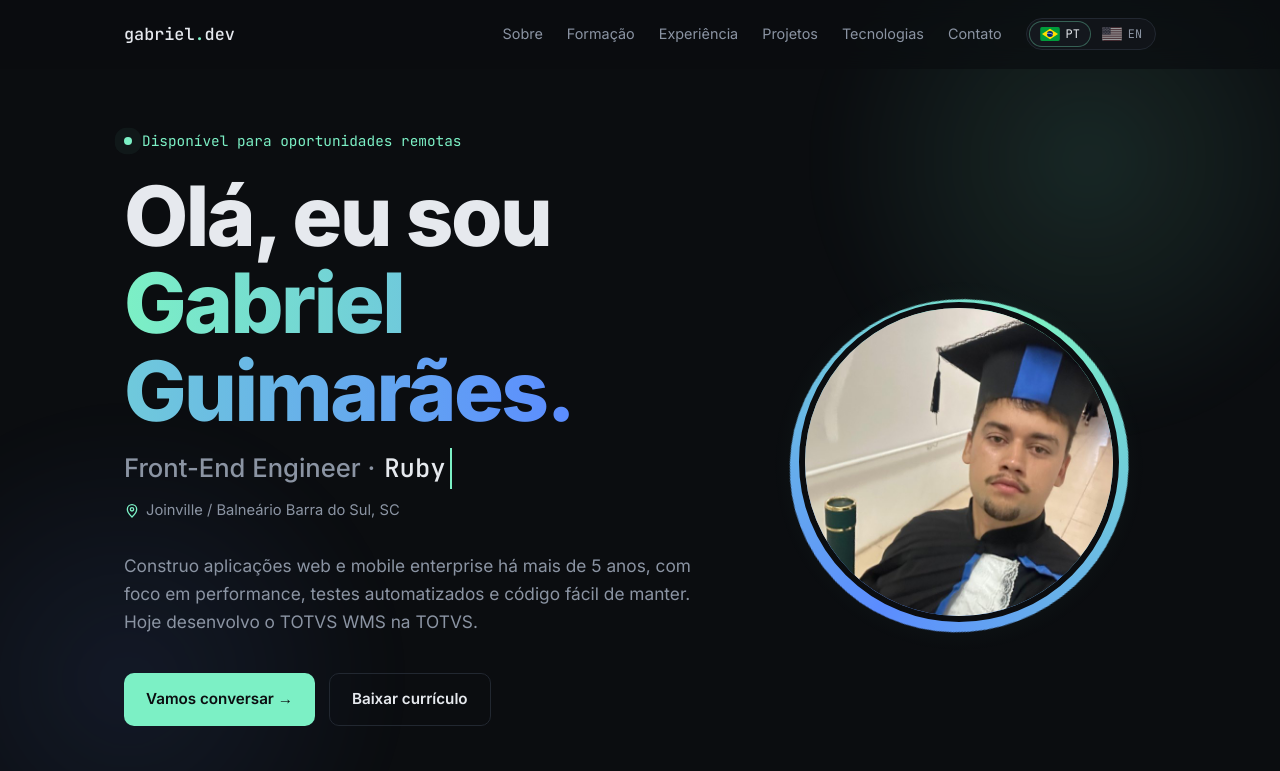
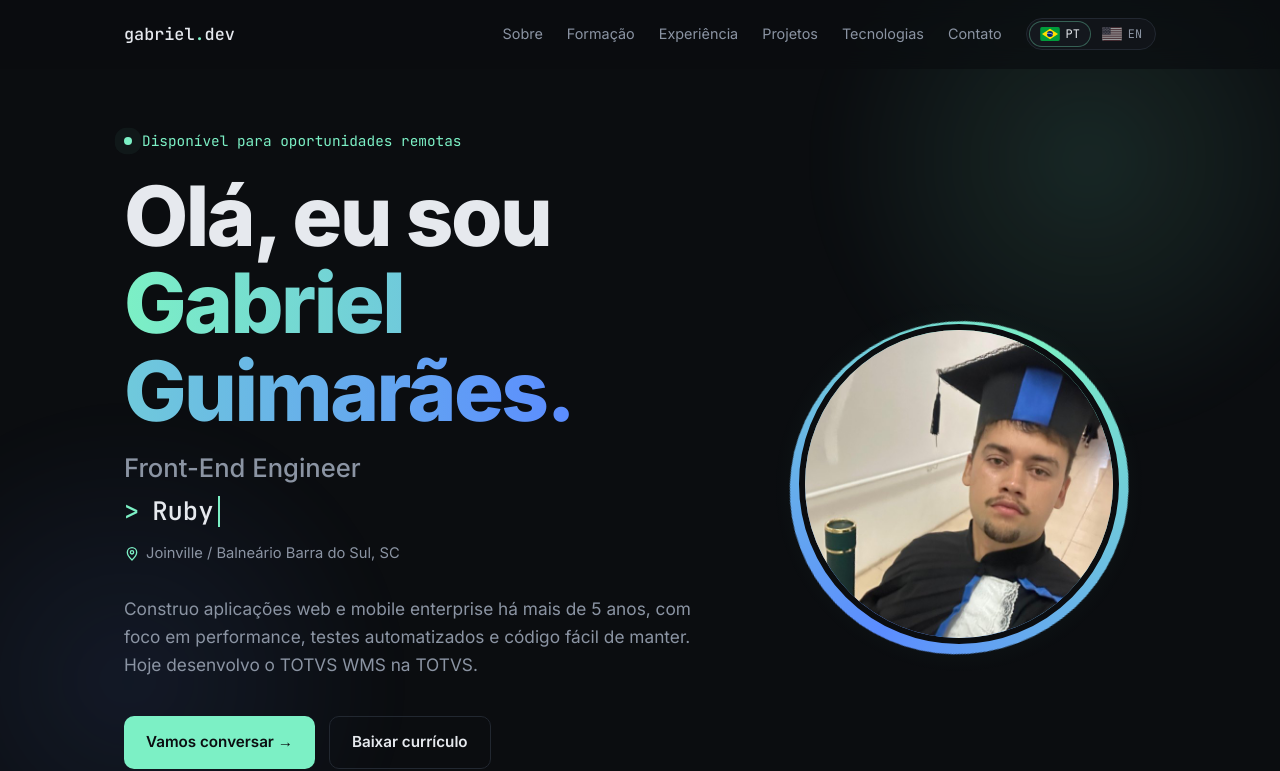
Before and after one commit to gabrielguimah/gabrielguimah.github.io, a plain HTML site: page index.html in a window 1280 px wide. Shown: the top 771 px of the page. Drawn offline with Linux system fonts and the light colour scheme.

Commit message:
Add files via upload

```diff
--- a/index.html
+++ b/index.html
@@ -63,7 +63,10 @@
   h1{font-size:clamp(2.6rem,7vw,5.2rem);line-height:1.05;font-weight:800;letter-spacing:-.03em}
   h1 .grad{background:linear-gradient(90deg,var(--accent),var(--accent2));-webkit-background-clip:text;background-clip:text;color:transparent}
   .role{font-size:clamp(1.2rem,2.6vw,1.6rem);color:var(--muted);margin-top:14px;font-weight:500}
-  .role .typed{color:var(--text);font-family:var(--mono);border-right:2px solid var(--accent);padding-right:4px}
+  .role > span:first-child{display:block}
+  .typed-line{display:flex;align-items:center;gap:.5em;white-space:nowrap;height:1.6em;margin-top:2px;font-family:var(--mono);overflow:hidden}
+  .typed-line .prompt{color:var(--accent);flex:none}
+  .role .typed{color:var(--text);font-family:var(--mono);border-right:2px solid var(--accent);padding-right:4px;line-height:1.2}
   .lead{max-width:600px;color:var(--muted);margin-top:26px;font-size:1.08rem}
   .cta{display:flex;gap:14px;margin-top:38px;flex-wrap:wrap}
   .btn{display:inline-flex;align-items:center;gap:8px;padding:13px 22px;border-radius:10px;font-weight:600;font-size:.95rem;transition:transform .2s,background .2s,border-color .2s}
@@ -142,7 +145,7 @@
   .sub{display:flex;align-items:center;gap:8px;font-size:.82rem;font-family:var(--mono);font-weight:500;color:var(--text);text-transform:uppercase;letter-spacing:.06em;margin:22px 0 10px}
   .sub svg{width:16px;height:16px;color:var(--accent)}
   .mods{display:flex;flex-wrap:wrap;gap:8px;max-width:820px}
-  .mods span{font-size:.86rem;color:var(--text);background:var(--card);border:1px solid var(--line);border-left:2px solid var(--accent2);padding:5px 12px;border-radius:7px}
+  .mods span{font-size:.86rem;color:var(--text);background:rgba(124,240,197,.05);border:1px solid rgba(124,240,197,.16);border-left:2px solid var(--accent);padding:5px 12px;border-radius:7px}
   .mods.feats{display:grid;grid-template-columns:repeat(auto-fill,minmax(min(300px,100%),1fr));gap:8px}
   .mods.feats span{color:var(--muted)}
   .job .chips{max-width:820px}
@@ -169,7 +172,6 @@
   @media (prefers-reduced-motion:reduce){.reveal{opacity:1;transform:none;transition:none}.dot,.avatar::before{animation:none}}
 
   .chip,.mods span,.skill .list span{max-width:100%;overflow-wrap:anywhere}
-  .role{display:flex;flex-wrap:wrap;column-gap:.35em}
   @media (max-width:1100px){ .links{gap:18px} .links a{font-size:.86rem} }
   @media (max-width:980px){
     .menu{display:block}
@@ -179,7 +181,6 @@
   }
   @media (max-width:860px){
     .hero{min-height:auto;padding:48px 24px 72px}
-    .role{min-height:2.9em;align-content:flex-start}
   }
   @media (max-width:700px){
     .skills{grid-template-columns:1fr}
@@ -237,7 +238,7 @@
    <div>
     <div class="tag reveal"><span class="dot"></span><span data-pt="Disponível para oportunidades remotas" data-en="Open to remote opportunities">Disponível para oportunidades remotas</span></div>
     <h1 class="reveal"><span data-pt="Olá, eu sou" data-en="Hi, I'm">Olá, eu sou</span><br><span class="grad">Gabriel Guimarães.</span></h1>
-    <p class="role reveal"><span data-pt="Front-End Engineer ·" data-en="Front-End Engineer ·">Front-End Engineer ·</span> <span class="typed" id="typed">Angular</span></p>
+    <p class="role reveal"><span>Front-End Engineer</span><span class="typed-line" id="typedLine"><span class="prompt">&gt;</span><span class="typed" id="typed">Angular</span></span></p>
     <p class="loc reveal"><svg viewBox="0 0 24 24" fill="none" stroke="currentColor" stroke-width="2"><path d="M12 21s-7-6.2-7-11.5A7 7 0 0 1 19 9.5C19 14.8 12 21 12 21z"/><circle cx="12" cy="9.5" r="2.5"/></svg>Joinville / Balneário Barra do Sul, SC</p>
     <p class="lead reveal" data-pt="Construo aplicações web e mobile enterprise há mais de 5 anos, com foco em performance, testes automatizados e código fácil de manter. Hoje desenvolvo o TOTVS WMS na TOTVS." data-en="I've been building enterprise web and mobile applications for 5+ years, with a focus on performance, automated testing and maintainable code. Currently building TOTVS WMS at TOTVS.">Construo aplicações web e mobile enterprise há mais de 5 anos, com foco em performance, testes automatizados e código fácil de manter. Hoje desenvolvo o TOTVS WMS na TOTVS.</p>
     <div class="cta reveal">
@@ -405,9 +406,22 @@
   const skillWords = () => [...document.querySelectorAll('#skills .list span')].map(s => s.textContent.trim());
   let wi = 0, ci = 0, del = false, lang = 'pt';
   const typed = document.getElementById('typed');
+  const typedLine = document.getElementById('typedLine');
+  const measure = document.createElement('canvas').getContext('2d');
+  // shrink the font only for skills too long to fit on one line
+  function fitWord(word) {
+    typed.style.fontSize = '';
+    const cs = getComputedStyle(typed);
+    measure.font = `${cs.fontWeight} ${cs.fontSize} ${cs.fontFamily}`;
+    const needed = measure.measureText(word).width + 10;
+    const prompt = typedLine.querySelector('.prompt');
+    const avail = typedLine.clientWidth - prompt.offsetWidth - parseFloat(getComputedStyle(typedLine).columnGap || 0) - 4;
+    if (needed > avail) typed.style.fontSize = (parseFloat(cs.fontSize) * avail / needed) + 'px';
+  }
   function tick() {
     const list = skillWords();
     const w = list[wi % list.length];
+    if (ci === 0 && !del) fitWord(w);
     typed.textContent = w.slice(0, ci);
     if (!del && ci < w.length) ci++;
     else if (del && ci > 0) ci--;
```
